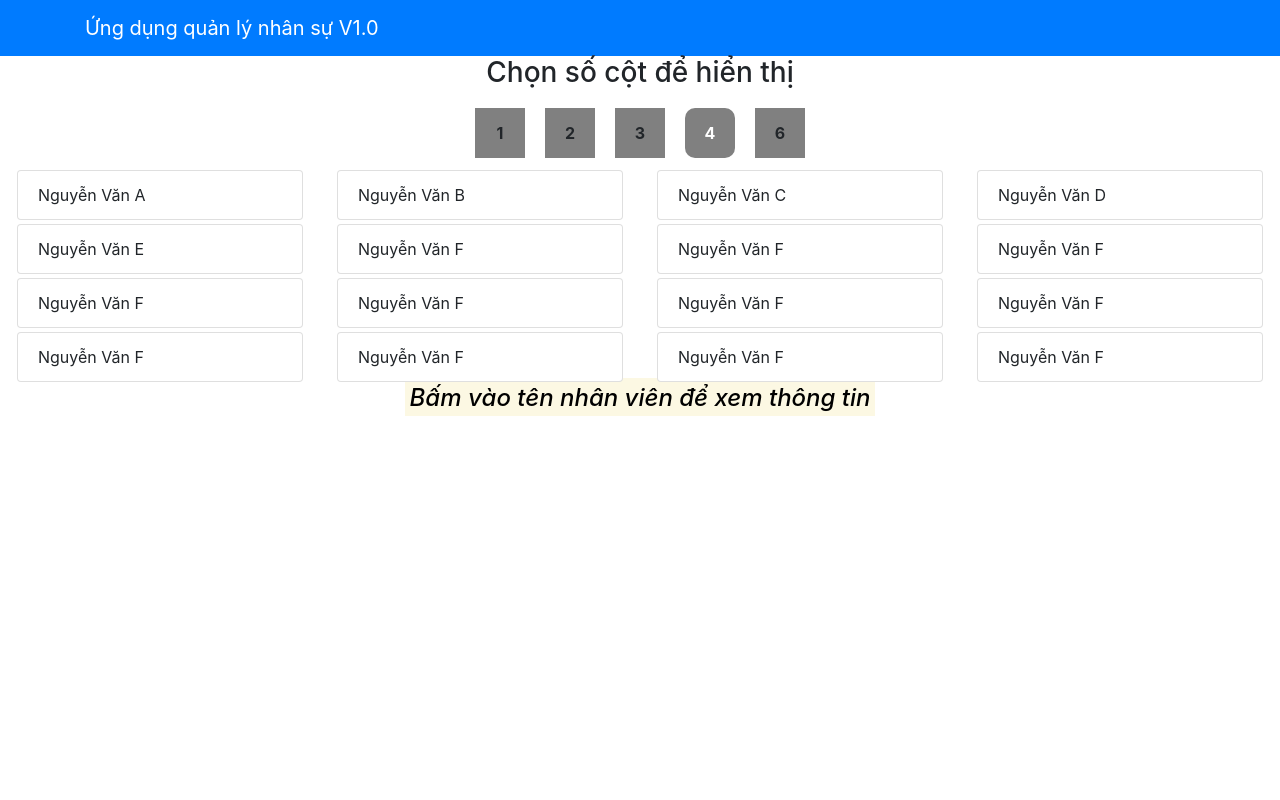
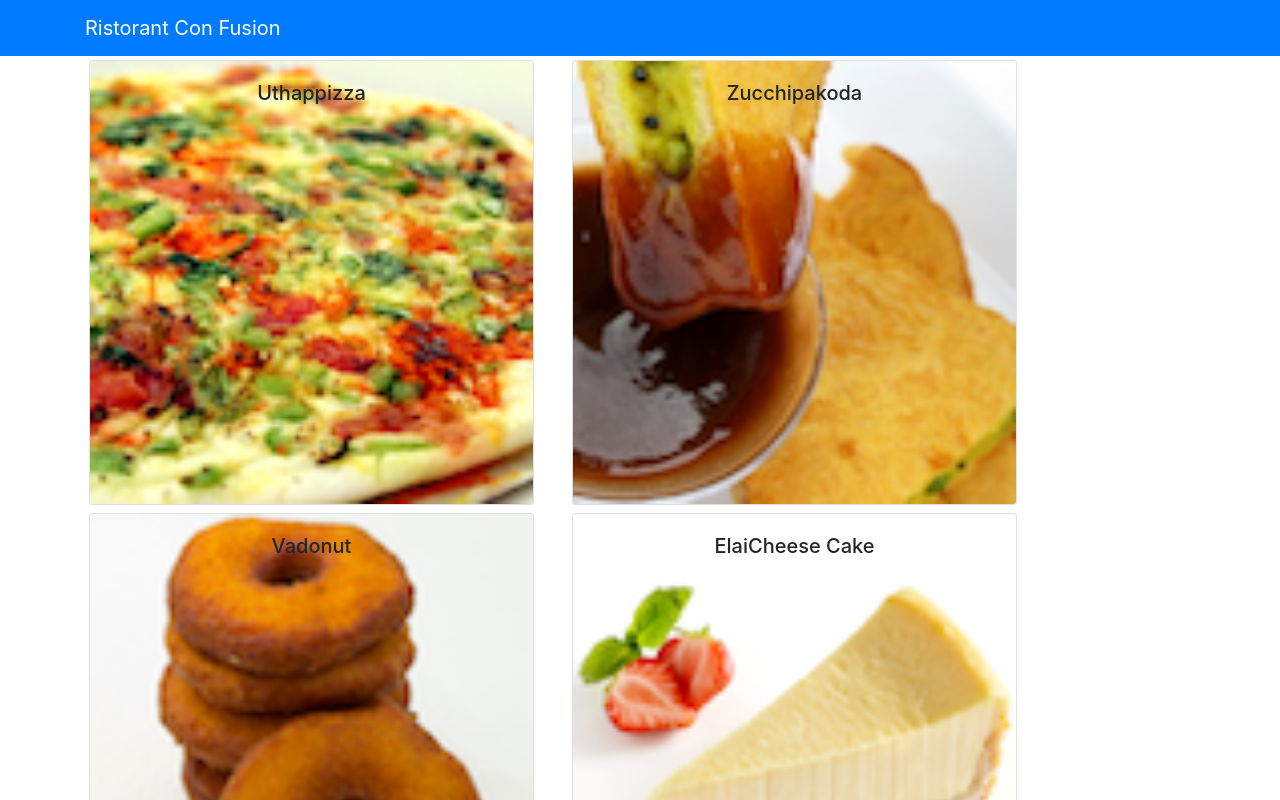
Before and after one commit to nhtc/FunixReactJS, a React (Create React App) app: page / in a window 1280 px wide. Shown: the top 800 px of the page. Built offline with nearby package versions, Linux system fonts and the light colour scheme.

Commit message:
Presentational and Container Components

```diff
--- a/src/App.js
+++ b/src/App.js
@@ -1,7 +1,6 @@
 import "./App.css";
 import { Navbar, NavbarBrand } from "reactstrap";
-import StaffList from "./components/StaffListComponent";
-import ColumnPicker from "./components/ColumnPickerComponent";
+import Main from "./components/MainComponent";
 import { STAFFS } from "./shared/staffs";
 import React, { Component } from "react";
 
@@ -20,21 +19,7 @@ class App extends Component {
 	render() {
 		return (
 			<div className="App">
-				<Navbar dark color="primary">
-					<div className="container">
-						<NavbarBrand href="/">
-							Ứng dụng quản lý nhân sự V1.0
-						</NavbarBrand>
-					</div>
-				</Navbar>
-				<ColumnPicker
-					columns={this.state.columns}
-					onRecieveColumn={this.onSetColumn}
-				/>
-				<StaffList
-					staffs={this.state.staffs}
-					columns={this.state.columns}
-				/>
+				<Main />
 			</div>
 		);
 	}
--- a/src/components/DishdetailComponent.js
+++ b/src/components/DishdetailComponent.js
@@ -28,7 +28,14 @@ class DishDetail extends Component {
 								<li key={comment.id}>
 									<p>{comment.comment}</p>
 									<p>
-										--{comment.author},{comment.date}
+										--{comment.author},
+										{new Intl.DateTimeFormat("en-US", {
+											year: "numeric",
+											month: "short",
+											day: "2-digit",
+										}).format(
+											new Date(Date.parse(comment.date))
+										)}
 									</p>
 								</li>
 							);
--- /dev/null
+++ b/src/components/MainComponent.js
@@ -0,0 +1,41 @@
+import React, { Component } from "react";
+import { Navbar, NavbarBrand } from "reactstrap";
+import Menu from "./MenuComponent";
+import DishDetail from "./DishdetailComponent";
+import { DISHES } from "../shared/dishes";
+
+class Main extends Component {
+	constructor(props) {
+		super(props);
+		this.state = { dishes: DISHES, selectedDish: null };
+	}
+
+	onDishSelect(dishId) {
+		this.setState({ selectedDish: dishId });
+	}
+
+	render() {
+		return (
+			<div>
+				<Navbar dark color="primary">
+					<div className="container">
+						<NavbarBrand href="/">Ristorant Con Fusion</NavbarBrand>
+					</div>
+				</Navbar>
+				<Menu
+					dishes={this.state.dishes}
+					onClick={(dishId) => this.onDishSelect(dishId)}
+				/>
+				<DishDetail
+					dish={
+						this.state.dishes.filter(
+							(dish) => dish.id === this.state.selectedDish
+						)[0]
+					}
+				/>
+			</div>
+		);
+	}
+}
+
+export default Main;
--- a/src/components/MenuComponent.js
+++ b/src/components/MenuComponent.js
@@ -1,23 +1,19 @@
 import React, { Component } from "react";
 import { Card, CardImg, CardImgOverlay, CardTitle } from "reactstrap";
-import DishDetail from "./DishdetailComponent";
 
 class Menu extends Component {
 	constructor(props) {
 		super(props);
-		this.state = {
-			selectedDish: null,
-		};
-	}
-	onDishSelect(dish) {
-		this.setState({ selectedDish: dish });
 	}
 
 	render() {
 		const menu = this.props.dishes.map((dish) => {
 			return (
 				<div className="col-12 col-md-5 m-1">
-					<Card key={dish.id} onClick={() => this.onDishSelect(dish)}>
+					<Card
+						key={dish.id}
+						onClick={() => this.props.onClick(dish.id)}
+					>
 						<CardImg
 							width="100%"
 							src={dish.image}
@@ -34,9 +30,6 @@ class Menu extends Component {
 		return (
 			<div className="container">
 				<div className="row">{menu}</div>
-				<div className="row">
-					<DishDetail dish={this.state.selectedDish} />
-				</div>
 			</div>
 		);
 	}
```
